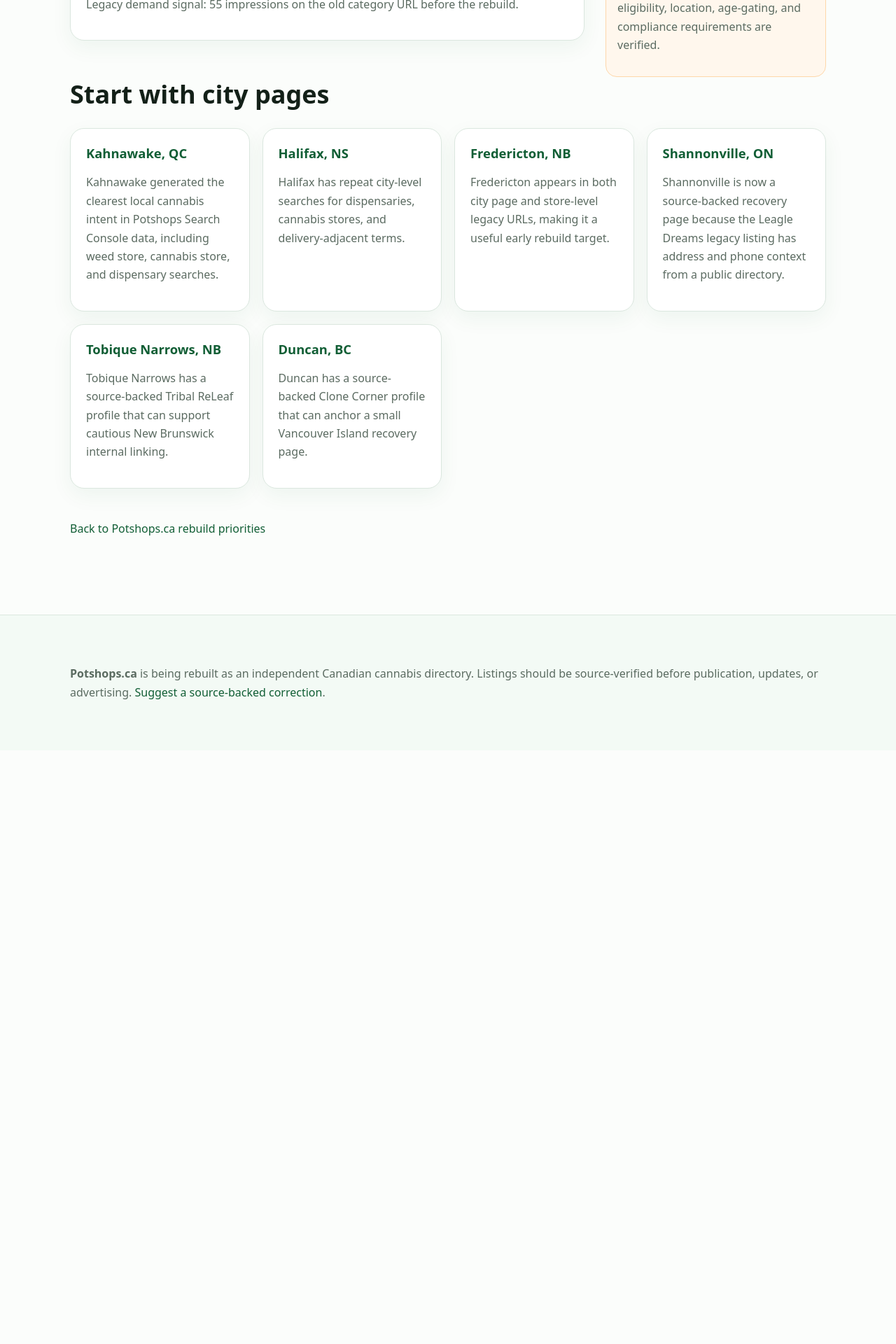
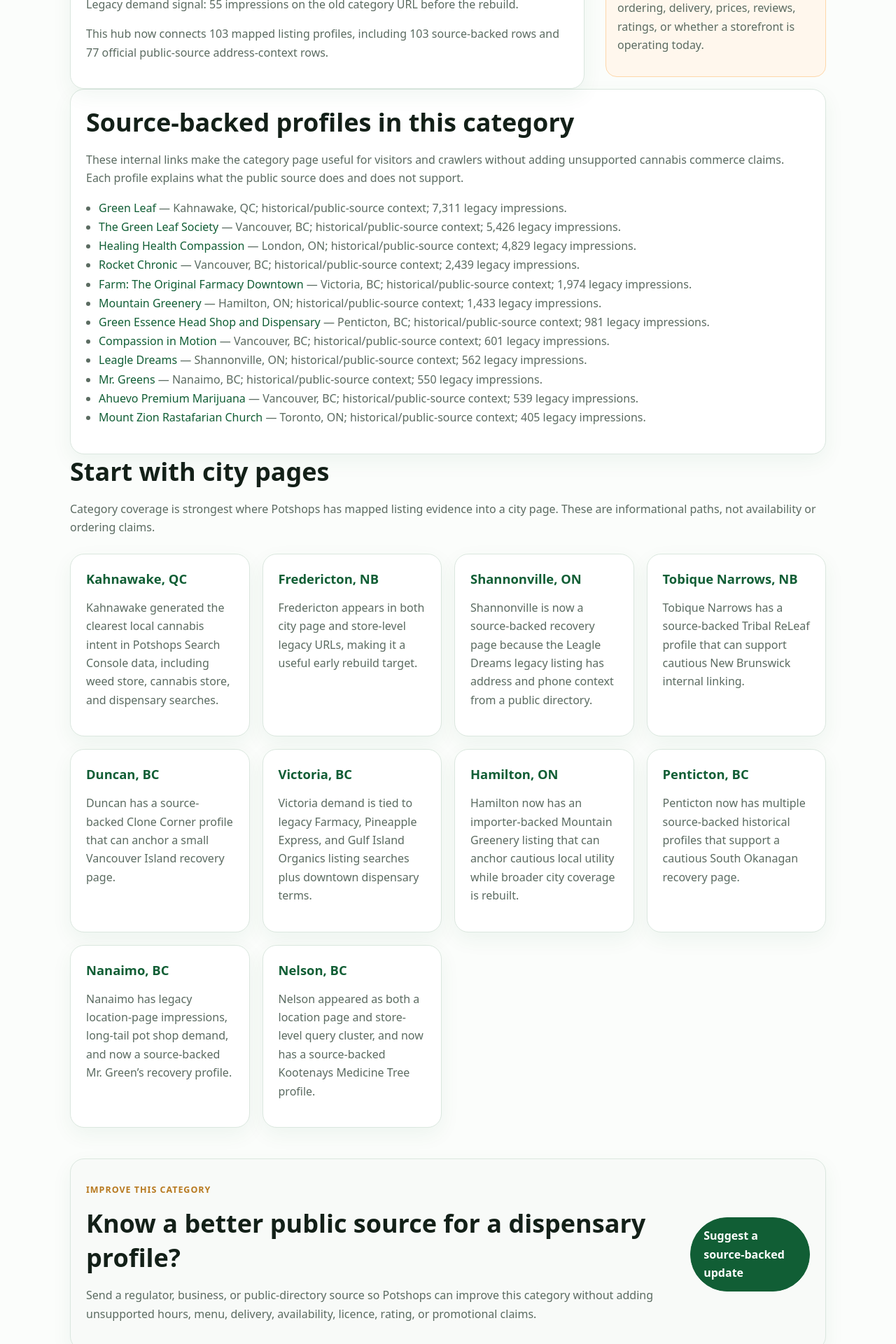
Before and after one commit to tomwattsca/potshops, a Next.js app: page /categories/dispensary in a window 1280 px wide. Shown: the part 560-2480 px from the top of the page at 70% size. Before the commit the page ends 1632 px from the top, so only its background shows below. Built offline with nearby package versions, Linux system fonts and the light colour scheme.

Commit message:
Improve Potshops category hubs

```diff
--- a/app/categories/[slug]/page.tsx
+++ b/app/categories/[slug]/page.tsx
@@ -1,6 +1,6 @@
 import type { Metadata } from 'next';
 import Link from 'next/link';
-import { getCategory, priorityCategories, priorityLocations } from '../../data/directory';
+import { getCategory, listingSeeds, priorityCategories, priorityLocations } from '../../data/directory';
 
 export function generateStaticParams() { return priorityCategories.map((category) => ({ slug: category.slug })); }
 
@@ -15,17 +15,38 @@
   const resolvedParams = await params;
   const category = getCategory(resolvedParams.slug);
   if (!category) return <main><h1>Category not found</h1></main>;
-  const breadcrumbs = {
+  const categoryListings = listingSeeds
+    .filter((listing) => listing.categories?.includes(category.slug))
+    .sort((a, b) => b.gscImpressions - a.gscImpressions);
+  const visibleListings = categoryListings.slice(0, category.slug === 'dispensary' ? 12 : 8);
+  const linkedLocations = priorityLocations
+    .filter((location) => categoryListings.some((listing) => listing.city === location.city && listing.province === location.province))
+    .slice(0, 10);
+  const sourceBackedCount = categoryListings.filter((listing) => listing.sourceName).length;
+  const currentSourceCount = categoryListings.filter((listing) => listing.verificationStatus === 'current_source').length;
+  const schema = {
     '@context': 'https://schema.org',
-    '@type': 'BreadcrumbList',
-    itemListElement: [
-      { '@type': 'ListItem', position: 1, name: 'Home', item: 'https://potshops.ca/' },
-      { '@type': 'ListItem', position: 2, name: category.title, item: `https://potshops.ca/categories/${category.slug}` },
+    '@graph': [
+      {
+        '@type': 'WebPage',
+        '@id': `https://potshops.ca/categories/${category.slug}#webpage`,
+        url: `https://potshops.ca/categories/${category.slug}`,
+        name: category.title,
+        description: category.description,
+        isPartOf: { '@id': 'https://potshops.ca/#website' },
+      },
+      {
+        '@type': 'BreadcrumbList',
+        itemListElement: [
+          { '@type': 'ListItem', position: 1, name: 'Home', item: 'https://potshops.ca/' },
+          { '@type': 'ListItem', position: 2, name: category.title, item: `https://potshops.ca/categories/${category.slug}` },
+        ],
+      },
     ],
   };
   return (
     <main>
-      <script type="application/ld+json" dangerouslySetInnerHTML={{ __html: JSON.stringify(breadcrumbs) }} />
+      <script type="application/ld+json" dangerouslySetInnerHTML={{ __html: JSON.stringify(schema) }} />
       <p className="eyebrow">Priority category #{category.priority}</p>
       <h1>{category.title}</h1>
       <p className="lede">{category.description}</p>
@@ -34,16 +55,34 @@
           <h2>Search demand evidence</h2>
           <p>{category.gscEvidence}</p>
           <p>Legacy demand signal: {category.legacyImpressions.toLocaleString()} impressions on the old category URL before the rebuild.</p>
+          <p>This hub now connects {categoryListings.length.toLocaleString()} mapped listing profiles, including {sourceBackedCount.toLocaleString()} source-backed rows and {currentSourceCount.toLocaleString()} official public-source address-context rows.</p>
         </section>
         <aside className="notice">
           <h3>Compliance-first publishing rule</h3>
-          <p>Potshops should only add commercial CTAs or promoted placements here after service eligibility, location, age-gating, and compliance requirements are verified.</p>
+          <p>Potshops keeps this category informational. It does not verify current hours, menus, stock, ordering, delivery, prices, reviews, ratings, or whether a storefront is operating today.</p>
         </aside>
       </div>
+
+      <section className="card">
+        <h2>Source-backed profiles in this category</h2>
+        <p>These internal links make the category page useful for visitors and crawlers without adding unsupported cannabis commerce claims. Each profile explains what the public source does and does not support.</p>
+        <ul className="clean directory-list">
+          {visibleListings.map((listing) => (
+            <li key={listing.slug}>
+              <Link href={`/listings/${listing.slug}`}>{listing.name}</Link>
+              <span> — {listing.city && listing.province ? `${listing.city}, ${listing.province}` : listing.locationHint}</span>
+              <span>; {listing.sourceName ? (listing.verificationStatus === 'current_source' ? 'official address-context source' : 'historical/public-source context') : 'verification queued'}</span>
+              <span>; {listing.gscImpressions.toLocaleString()} legacy impressions.</span>
+            </li>
+          ))}
+        </ul>
+      </section>
+
       <section>
         <h2>Start with city pages</h2>
+        <p>Category coverage is strongest where Potshops has mapped listing evidence into a city page. These are informational paths, not availability or ordering claims.</p>
         <div className="grid">
-          {priorityLocations.slice(0, 6).map((location) => (
+          {linkedLocations.map((location) => (
             <article className="card" key={location.slug}>
               <h3><Link href={`/locations/${location.slug}`}>{location.city}, {location.province}</Link></h3>
               <p>{location.description}</p>
@@ -51,6 +90,17 @@
           ))}
         </div>
       </section>
+
+      <section className="card update-card">
+        <div>
+          <p className="eyebrow">Improve this category</p>
+          <h2>Know a better public source for a {category.slug === 'dispensary' ? 'dispensary' : 'delivery'} profile?</h2>
+          <p>Send a regulator, business, or public-directory source so Potshops can improve this category without adding unsupported hours, menu, delivery, availability, licence, rating, or promotional claims.</p>
+        </div>
+        <p className="cta-row">
+          <Link className="button" href="/updates" data-event="listing_update_click" data-cta-location="category_detail">Suggest a source-backed update</Link>
+        </p>
+      </section>
       <p><Link href="/">Back to Potshops.ca rebuild priorities</Link></p>
     </main>
   );
```
